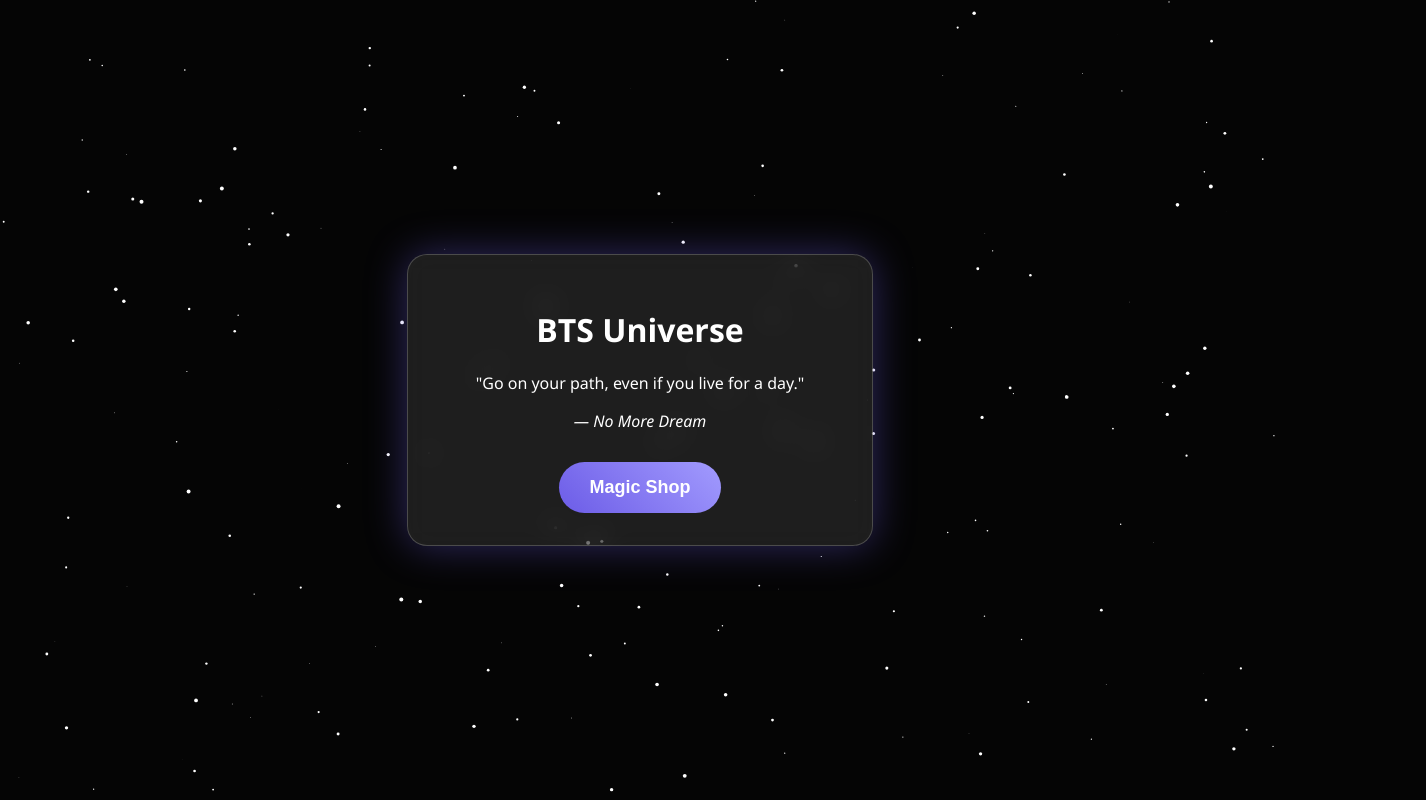
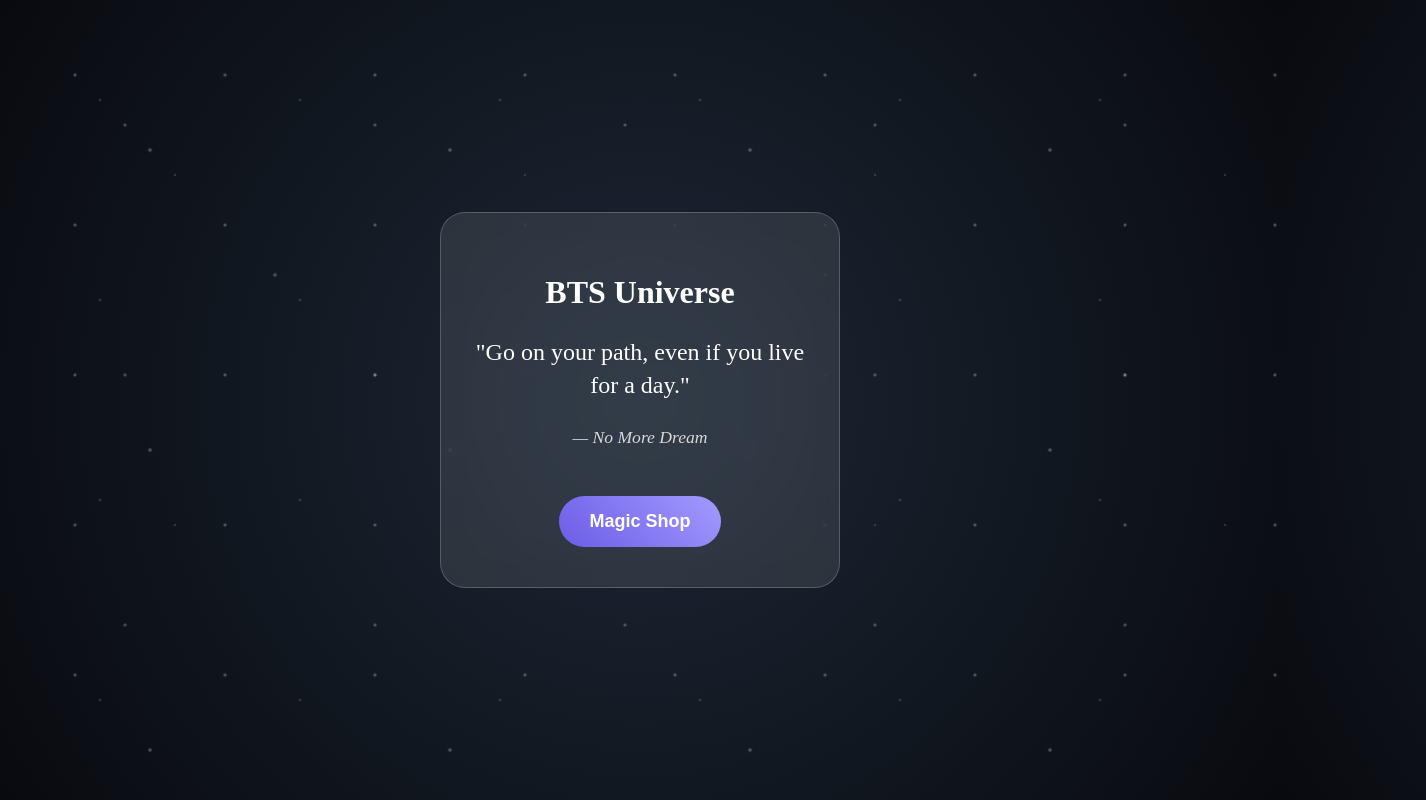
Before and after one commit to cardshade/magic-shop-bts, a plain HTML site: page index.html in a window 1280 px wide. Both pictures are taken after a click on the button "Magic Shop". Shown: the whole page, 1426 px wide, since content can reach past the window. Drawn offline with Linux system fonts and the light colour scheme.

Commit message:
Add files via upload

```diff
--- a/index.html
+++ b/index.html
@@ -2,18 +2,21 @@
 <html lang="ru">
 <head>
     <meta charset="UTF-8">
-    <meta name="viewport" content="width=device=width, inital-scale=1.0">
+    <meta name="viewport" content="width=device-width, initial-scale=1.0">
     <title>BTS Space Quotes</title>
     <link rel="stylesheet" href="style.css">
 </head>
 <body>
-    <canvas id="stars"></canvas>
+    <div class="shooting-star"></div>
+    <div class="shooting-star"></div>
+    <div class="shooting-star"></div>
+
     <div class="card">
         <h1 id="title">BTS Universe</h1>
         <p id="quote">Welcome to the Magic Shop.</p>
         <cite id="song">Click the button to find your comfort</cite>
         <br>
-        <button id="new-quote">Magic Shop </button>
+        <button id="new-quote">Magic Shop</button>
     </div>
 
     <script src="script.js"></script>
--- a/script.js
+++ b/script.js
@@ -1,53 +1,3 @@
-// === ЧАСТЬ 1: ЗВЕЗДНОЕ НЕБО ===
-const canvas = document.getElementById('stars');
-const ctx = canvas.getContext('2d');
-
-let width, height, stars = [];
-
-// Функция для подстройки размера неба под экран
-function setCanvasSize() {
-    width = canvas.width = window.innerWidth;
-    height = canvas.height = window.innerHeight;
-}
-
-// Создаем 200 случайных звезд
-function createStars() {
-    stars = [];
-    for (let i = 0; i < 200; i++) {
-        stars.push({
-            x: Math.random() * width,
-            y: Math.random() * height,
-            size: Math.random() * 2,
-            speed: Math.random() * 0.5 + 0.1 // Скорость полета
-        });
-    }
-}
-
-// Рисуем и двигаем звезды (эта функция работает бесконечно)
-function animate() {
-    ctx.clearRect(0, 0, width, height); // Очищаем экран
-    ctx.fillStyle = "white"; // Цвет звезд
-
-    stars.forEach(star => {
-        ctx.beginPath();
-        ctx.arc(star.x, star.y, star.size, 0, Math.PI * 2);
-        ctx.fill();
-
-        star.y -= star.speed; // Двигаем звезду вверх
-        if (star.y < 0) star.y = height; // Если улетела, возвращаем вниз
-    });
-
-    requestAnimationFrame(animate); // Просим браузер отрисовать следующий кадр
-}
-
-// Запускаем космос
-window.addEventListener('resize', setCanvasSize);
-setCanvasSize();
-createStars();
-animate();
-
-
-// === ЧАСТЬ 2: ГЕНЕРАТОР ЦИТАТ ===
 const quotes = [
     { text: "Life goes on, let's live on.", song: "Life Goes On" },
     { text: "I'm the one I should love in this world.", song: "Epiphany" },
@@ -61,13 +11,48 @@ const quoteText = document.getElementById('quote');
 const songText = document.getElementById('song');
 const button = document.getElementById('new-quote');
 
-// Магия при нажатии на кнопку
-button.addEventListener('click', () => {
-    // Выбираем случайную цитату из списка
+let count = 0;
+let isSecretFound = false;
+let wasSecretShown = false; // ЗАМОК: был ли уже показан секрет?
+
+function updateQuote() {
     const randomIndex = Math.floor(Math.random() * quotes.length);
     const randomQuote = quotes[randomIndex];
-
-    // Красиво меняем текст
     quoteText.innerText = `"${randomQuote.text}"`;
     songText.innerText = `— ${randomQuote.song}`;
+}
+
+button.addEventListener('click', () => {
+    // Если секрет еще НЕ был показан вообще
+    if (!wasSecretShown) {
+        if (!isSecretFound) {
+            count++;
+            if (count === 7) {
+                quoteText.innerText = "Хён, ты нашёл свой собственный Magic Shop!";
+                songText.innerText = "— Special Mystery";
+                button.innerText = "ОТКРЫТЬ ПОСЛАНИЕ";
+                button.style.background = "gold";
+                button.style.color = "black";
+                isSecretFound = true;
+            } else {
+                updateQuote();
+            }
+        } else {
+            // Когда нажал на "Открыть послание"
+            alert("forever and ever 💜");
+
+            // Сбрасываем вид кнопки
+            button.innerText = "Magic Shop";
+            button.style.background = "";
+            button.style.color = "";
+
+            // ЗАКРЫВАЕМ ЗАМОК НАВСЕГДА
+            wasSecretShown = true;
+            isSecretFound = false;
+            updateQuote();
+        }
+    } else {
+        // Если секрет уже был показан один раз, просто крутим цитаты
+        updateQuote();
+    }
 });
--- a/style.css
+++ b/style.css
@@ -1,43 +1,95 @@
-/* 1. Настраиваем всё окно браузера */
-body, html {
+/* --- 1. Глобальный фон и Центрирование --- */
+body {
     margin: 0;
     padding: 0;
-    width: 100%;
-    height: 100%;
-    overflow: hidden; /* Чтобы не было полос прокрутки */
-    background-color: #050505; /* Цвет глубокого космоса */
+    width: 100vw;
+    height: 100vh;
     display: flex;
-    justify-content: center; /* Центрируем карточку по горизонтали */
-    align-items: center;     /* Центрируем карточку по вертикали */
-    font-family: 'Segoe UI', Tahoma, Geneva, Verdana, sans-serif;
+    justify-content: center;
+    align-items: center;
+    background: radial-gradient(circle at 50% 50%, #1b2735 0%, #090a0f 100%);
+    overflow: hidden;
+    position: relative;
 }
 
-/* 2. Настраиваем холст для будущих звезд */
-#stars {
+/* --- 2. Мерцающие звезды --- */
+body::before,
+body::after {
+    content: "";
     position: absolute;
-    top: 0;
-    left: 0;
-    width: 100%;
-    height: 100%;
+    top: 0; left: 0; right: 0; bottom: 0;
+    background-image:
+        radial-gradient(white, rgba(255,255,255,.2) 2px, transparent 3px),
+        radial-gradient(white, rgba(255,255,255,.15) 1px, transparent 2px),
+        radial-gradient(white, rgba(255,255,255,.1) 2px, transparent 3px);
+    background-size: 550px 550px, 350px 350px, 250px 250px;
+    z-index: 0;
 }
 
-/* 3. Делаем карточку "стеклянной" */
+body::before { animation: twinkle_slow 10s infinite; }
+body::after {
+    background-size: 300px 300px, 200px 200px, 150px 150px;
+    animation: twinkle_fast 7s infinite;
+}
+
+@keyframes twinkle_slow { 0%, 100% { opacity: 0.3; } 50% { opacity: 0.8; } }
+@keyframes twinkle_fast { 0%, 100% { opacity: 0.6; } 50% { opacity: 0.1; } }
+
+/* --- 3. Падающие звезды --- */
+.shooting-star {
+    position: absolute;
+    width: 2px;
+    height: 2px;
+    background: white;
+    border-radius: 50%;
+    box-shadow: 0 0 10px white, 0 0 20px #6c5ce7;
+    opacity: 0;
+    z-index: 1;
+    animation: shooting 10s linear infinite;
+}
+
+.shooting-star:nth-child(1) { top: 10%; left: 10%; animation-delay: 2s; }
+.shooting-star:nth-child(2) { top: 20%; left: 80%; animation-delay: 5s; }
+.shooting-star:nth-child(3) { top: 40%; left: 40%; animation-delay: 8s; }
+
+@keyframes shooting {
+    0% { transform: translate(0, 0) rotate(45deg); opacity: 0; }
+    5% { opacity: 1; }
+    15% { transform: translate(400px, 400px) rotate(45deg); opacity: 0; }
+    100% { transform: translate(400px, 400px) rotate(45deg); opacity: 0; }
+}
+
+/* --- 4. Карточка --- */
 .card {
-    background: rgba(255, 255, 255, 0.1); /* Полупрозрачный белый */
-    backdrop-filter: blur(12px); /* Эффект размытия (матовое стекло) */
-    padding: 2rem;
-    border-radius: 20px;
+    background: rgba(255, 255, 255, 0.1);
+    backdrop-filter: blur(12px);
+    padding: 2.5rem 1.5rem;
+    border-radius: 25px;
     border: 1px solid rgba(255, 255, 255, 0.2);
     text-align: center;
-    width: 85%;
+    color: white;
+    width: 85%; /* Чуть меньше для мобильных */
     max-width: 400px;
-    color: white;
-    box-shadow: 0 0 40px rgba(108, 92, 231, 0.4); /* Фиолетовое свечение */
+    box-sizing: border-box;
+    z-index: 10;
+    position: relative;
 }
 
-/* 4. Красивая кнопка */
+#quote {
+    font-size: 1.5rem;
+    line-height: 1.4;
+    margin: 1.5rem 0;
+    font-weight: 500;
+}
+
+cite {
+    font-size: 1.1rem;
+    opacity: 0.8;
+    display: block;
+}
+
 button {
-    background: linear-gradient(45deg, #6c5ce7, #a29bfe); /* Градиент BTS */
+    background: linear-gradient(45deg, #6c5ce7, #a29bfe);
     color: white;
     border: none;
     padding: 15px 30px;
@@ -46,10 +98,7 @@ button {
     font-size: 18px;
     font-weight: bold;
     margin-top: 30px;
-    transition: 0.3s; /* Чтобы плавно менялось при наведении */
+    transition: 0.3s;
 }
 
-button:hover {
-    transform: scale(1.1); /* Кнопка немного увеличится при наведении */
-    box-shadow: 0 0 20px #6c5ce7;
-}
+button:hover { transform: scale(1.05); box-shadow: 0 0 20px #6c5ce7; }
```
